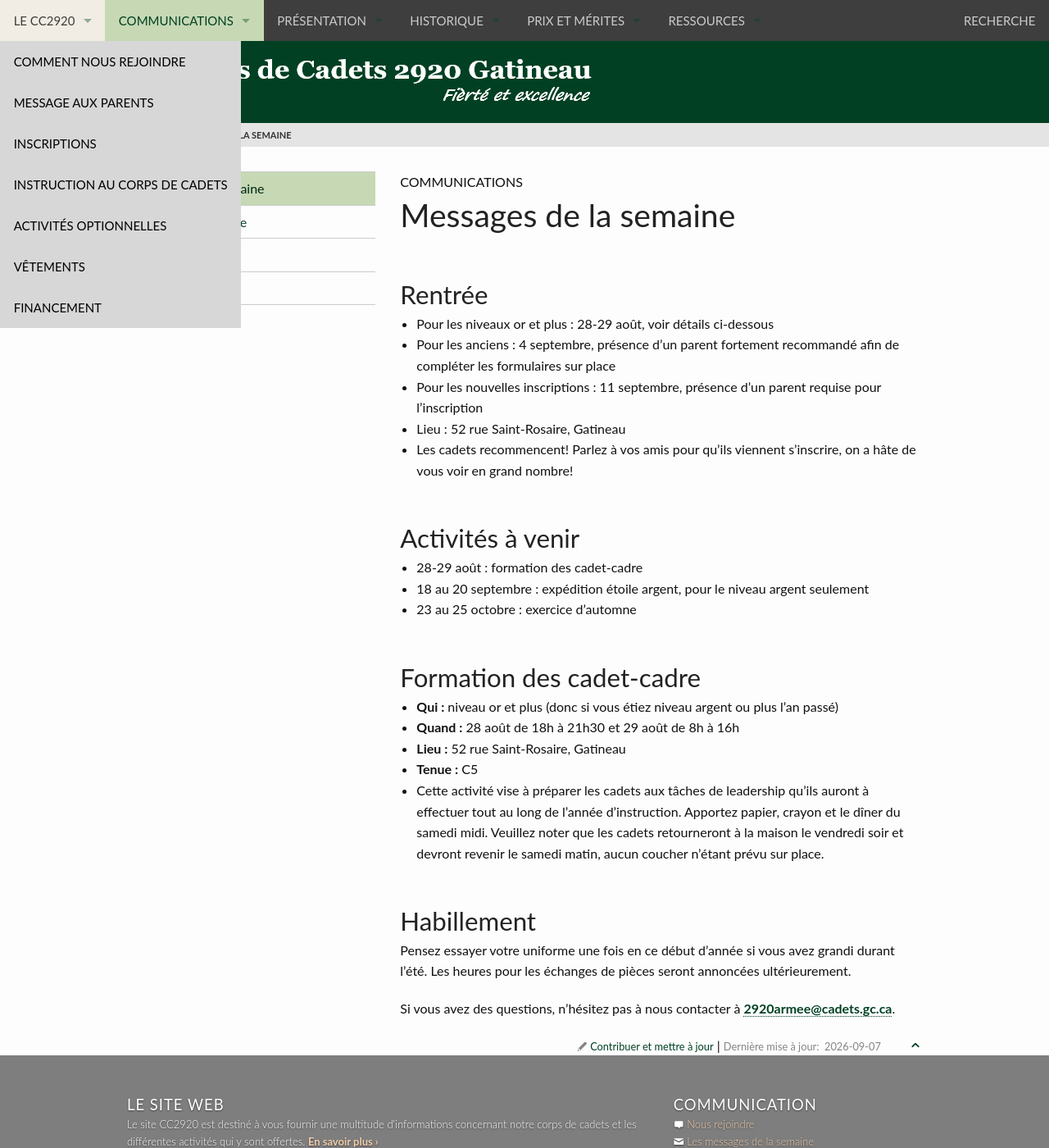
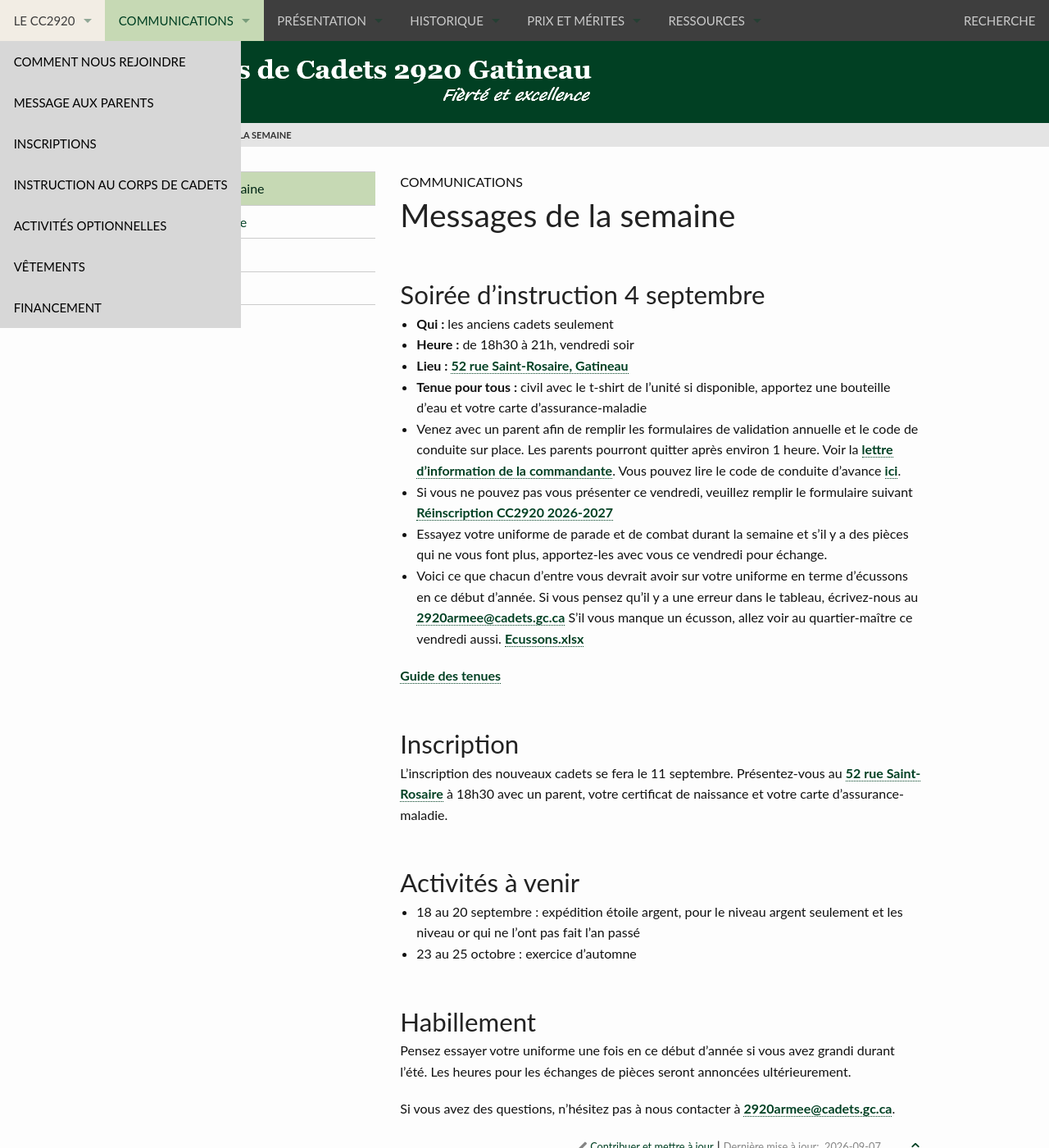
Before and after one commit to CC2920/web, a Jekyll site: the page built from _communications/messages.md, in a window 1280 px wide and 1400 px high. Shown: the whole window at 82% size. Built offline with Jekyll 4.4.1, drawn with Linux system fonts in a browser that asks for light colours.

Commit message:
Mise à jour des informations sur les cadets
Ajout d'informations sur la soirée d'instruction et l'inscription des nouveaux cadets, ainsi que des détails sur les activités à venir.

```diff
--- a/_communications/messages.md
+++ b/_communications/messages.md
@@ -3,25 +3,26 @@ title:  "Messages de la semaine"
 layout: "messages"
 ---
 
-## Rentrée
-- Pour les niveaux or et plus : 28-29 août, voir détails ci-dessous
-- Pour les anciens : 4 septembre, présence d’un parent fortement recommandé afin de compléter les formulaires sur place
-- Pour les nouvelles inscriptions : 11 septembre, présence d’un parent requise pour l’inscription
-- Lieu : 52 rue Saint-Rosaire, Gatineau
-- Les cadets recommencent! Parlez à vos amis pour qu’ils viennent s’inscrire, on a hâte de vous voir en grand nombre!
+## Soirée d’instruction 4 septembre
+- **Qui :** les anciens cadets seulement
+- **Heure :** de 18h30 à 21h, vendredi soir
+- **Lieu :** [52 rue Saint-Rosaire, Gatineau](https://www.google.com/maps/search/52+rue+Saint-Rosaire,+Gatineau?entry=gmail&source=g)
+- **Tenue pour tous :** civil avec le t-shirt de l’unité si disponible, apportez une bouteille d’eau et votre carte d’assurance-maladie
+- Venez avec un parent afin de remplir les formulaires de validation annuelle et le code de conduite sur place. Les parents pourront quitter après environ 1 heure. Voir la [lettre d’information de la commandante](https://drive.google.com/file/d/1pbHS6_7a0pGfefh-WxJtOe8hs5t95cIl/view?usp=sharing). Vous pouvez lire le code de conduite d’avance [ici](https://drive.google.com/file/d/1NJKsFcKPWqhyhfz6BgfaYjjr4QR2zXaJ/view?usp=sharing).
+- Si vous ne pouvez pas vous présenter ce vendredi, veuillez remplir le formulaire suivant [Réinscription CC2920 2026-2027](https://forms.cloud.microsoft/Pages/ResponsePage.aspx?id=-2oSqwzmL062z8c1DHbchBBEIFQ_HuhKp4os9dRIMxJUQzZQMDE3MUhSTklQTEI0R0Q1Q005QlNUQi4u)
+- Essayez votre uniforme de parade et de combat durant la semaine et s’il y a des pièces qui ne vous font plus, apportez-les avec vous ce vendredi pour échange.
+- Voici ce que chacun d’entre vous devrait avoir sur votre uniforme en terme d’écussons en ce début d’année. Si vous pensez qu’il y a une erreur dans le tableau, écrivez-nous au <2920armee@cadets.gc.ca> S’il vous manque un écusson, allez voir au quartier-maître ce vendredi aussi. [Ecussons.xlsx](https://1drv.ms/x/c/eec907a8a97cc844/IQD-erFTRiSsR5JPvoiT-8iEAQWg78QyoI1LF-ihYLAxXkc?e=WM4C0f)
+
+[Guide des tenues](https://cc2920.us21.list-manage.com/track/click?u=eadebede776501f499284ae20&id=d92d722dc9&e=0b8a47f805)
+
+
+## Inscription
+L’inscription des nouveaux cadets se fera le 11 septembre. Présentez-vous au [52 rue Saint-Rosaire](https://www.google.com/maps/search/52+rue+Saint-Rosaire+%C3%A0?entry=gmail&source=g) à 18h30 avec un parent, votre certificat de naissance et votre carte d’assurance-maladie.
 
 ## Activités à venir
-- 28-29 août : formation des cadet-cadre
-- 18 au 20 septembre : expédition étoile argent, pour le niveau argent seulement
+- 18 au 20 septembre : expédition étoile argent, pour le niveau argent seulement et les niveau or qui ne l’ont pas fait l’an passé
 - 23 au 25 octobre : exercice d’automne
 
-## Formation des cadet-cadre
-- **Qui :** niveau or et plus (donc si vous étiez niveau argent ou plus l’an passé)
-- **Quand :** 28 août de 18h à 21h30 et 29 août de 8h à 16h
-- **Lieu :** 52 rue Saint-Rosaire, Gatineau
-- **Tenue :** C5
-- Cette activité vise à préparer les cadets aux tâches de leadership qu'ils auront à effectuer tout au long de l'année d'instruction.
-Apportez papier, crayon et le dîner du samedi midi. Veuillez noter que les cadets retourneront à la maison le vendredi soir et devront revenir le samedi matin, aucun coucher n'étant prévu sur place.
 
 ## Habillement
 Pensez essayer votre uniforme une fois en ce début d’année si vous avez grandi durant l’été. Les heures pour les échanges de pièces seront annoncées ultérieurement.
```
